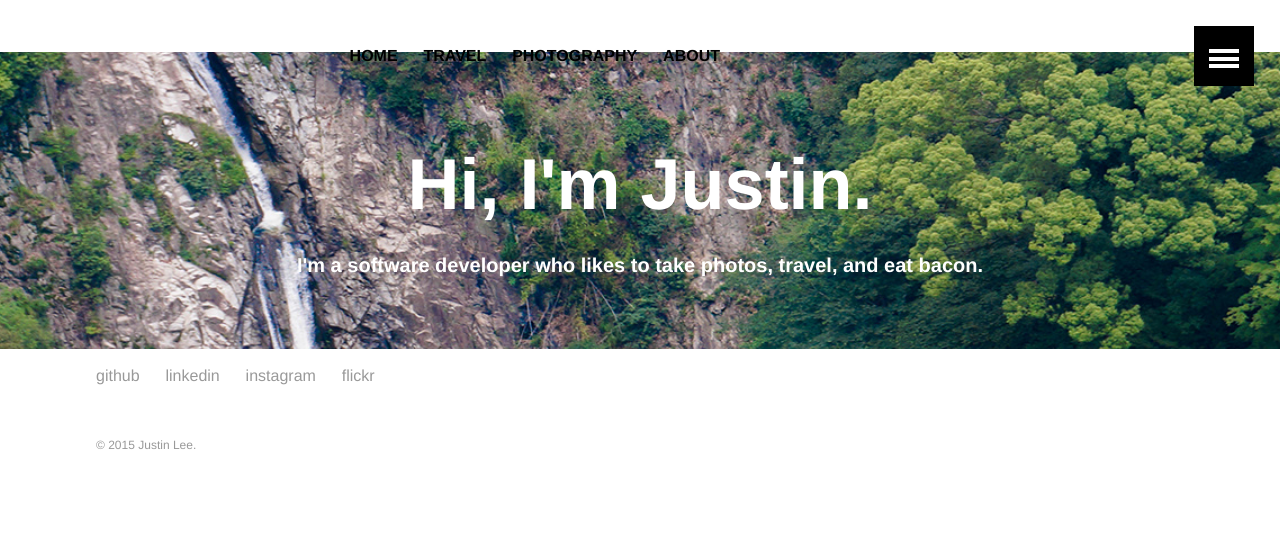
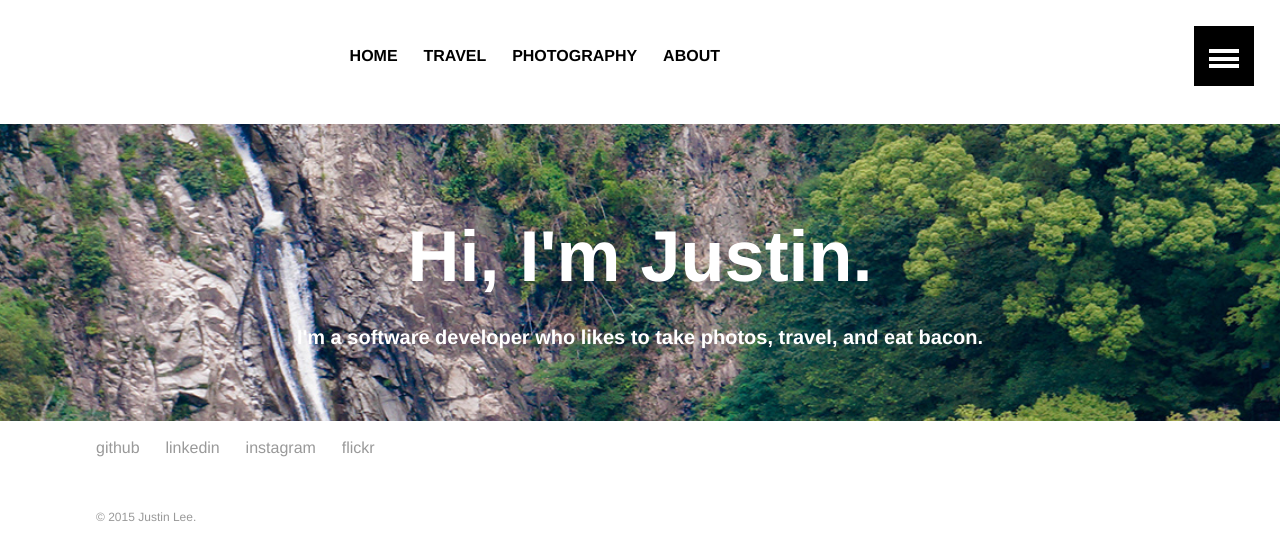
Before and after one commit to leejustin/leejustin.github.io, a Jekyll site: the page built from index.md, in a window 1280 px wide. Shown: the top 560 px of the page. Built offline with Jekyll 4.4.1, drawn with Linux system fonts in a browser that asks for light colours.

Commit message:
header fix

```diff
--- a/_includes/header.html
+++ b/_includes/header.html
@@ -3,6 +3,6 @@
    <!-- <a href="{{ site.url }}/" class="site-title">{{ site.title }}</a>-->
     <nav role="navigation" class="menu top-menu">
         {% include navigation.html %}
-    </nav>
+    </nav><br><br><br>
   </div><!-- /.inner-wrap -->
 </header><!-- /.masthead -->
```
Also changed, not shown: 7 other files.
